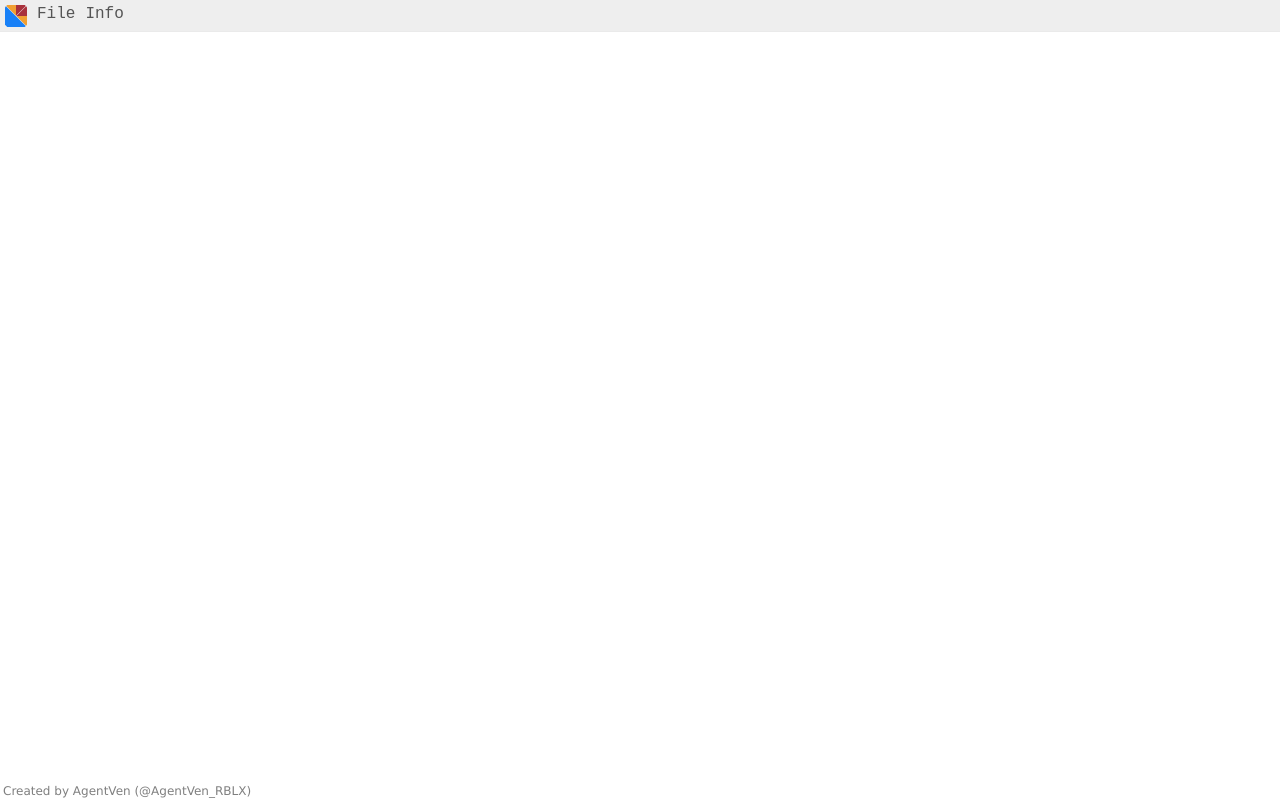
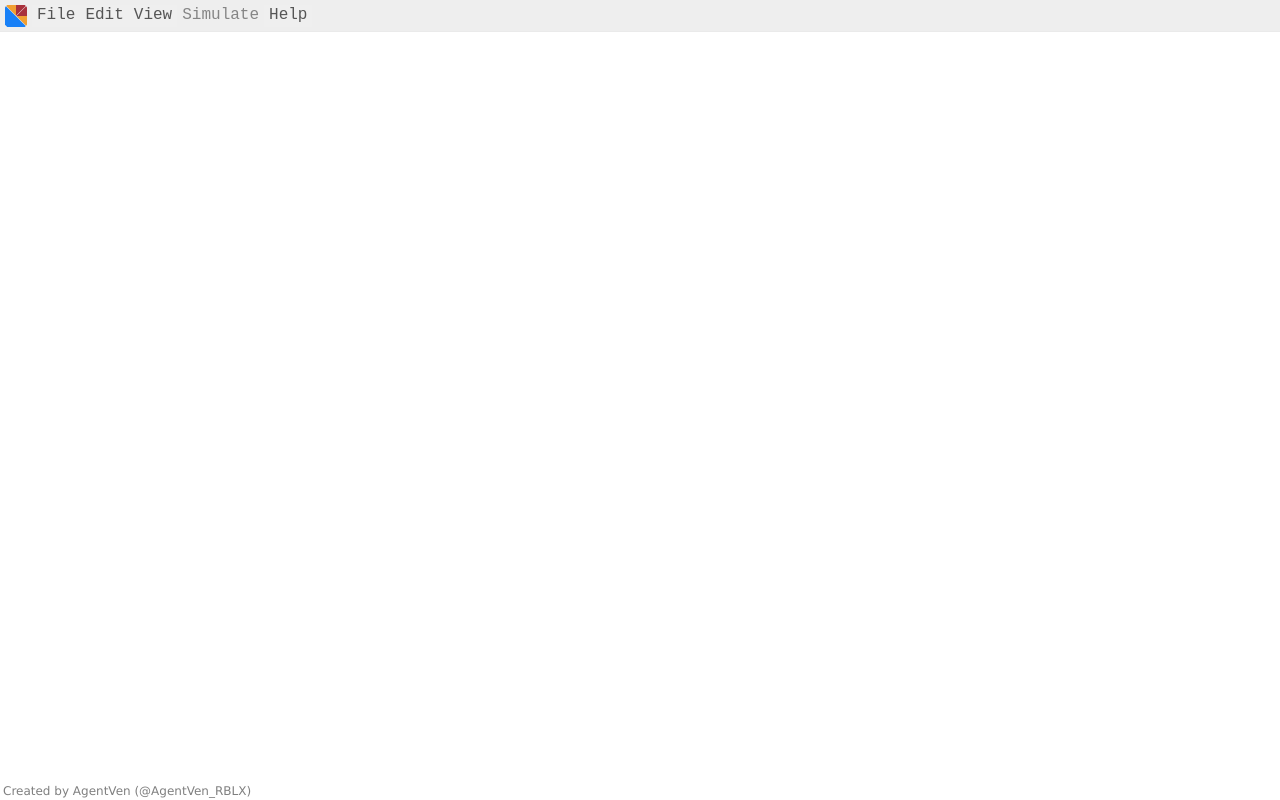
Before and after one commit to AgentVen/UMT-Blueprint-Maker, a website built with Vite: page index.html in a window 1280 px wide. Built offline with nearby package versions, Linux system fonts and the light colour scheme.

Commit message:
added some more menus, and now use actual buttons for menu selectors

```diff
--- a/index.html
+++ b/index.html
@@ -14,10 +14,13 @@
 	<header>
 		<div id="topbar">
 			<img id="topbar-inno-logo" src="/InnovationInc_Logo.svg" alt="" />
-			<ul id="menu-selector">
-				<li id="menu-selection-0" class="menu-selection">File</li>
-				<li id="menu-selection-1" class="menu-selection">Info</li>
-			</ul>
+			<div id="menu-selector">
+				<button id="menu-selection-0" class="menu-selection" type="button">File</button>
+				<button id="menu-selection-1" class="menu-selection" type="button">Edit</button>
+				<button id="menu-selection-2" class="menu-selection" type="button">View</button>
+				<button id="menu-selection-3" class="menu-selection" type="button" disabled>Simulate</button>
+				<button id="menu-selection-4" class="menu-selection" type="button">Help</button>
+			</div>
 		</div>
 		<div id="menu-panel-container">
 			<ul id="menu-panel-0" class="menu-panel">
@@ -35,7 +38,14 @@
 			</ul>
 			<ul id="menu-panel-1" class="menu-panel">
 				<li id="menu-panel-section-1-0" class="menu-panel-section">
-					<button id="menu-panel-item-1-0-0" class="menu-panel-item" type="button">About</button>
+					<button id="menu-panel-item-1-0-0" class="menu-panel-item" type="button" value="sub-menu-panel">Settings</button>
+				</li>
+			</ul>
+			<ul id="menu-panel-2" class="menu-panel"></ul>
+			<ul id="menu-panel-3" class="menu-panel"></ul>
+			<ul id="menu-panel-4" class="menu-panel">
+				<li id="menu-panel-section-4-0" class="menu-panel-section">
+					<button id="menu-panel-item-4-0-0" class="menu-panel-item" type="button">About</button>
 				</li>
 			</ul>
 		</div>
--- a/src/style.css
+++ b/src/style.css
@@ -80,14 +80,12 @@ footer {
 }
 
 #topbar #menu-selector {
-	z-index: inherit;
+	z-index: 102;
 	display: block flex;
 	width: fit-content;
 	height: inherit;
 	margin: 0;
 	margin-top: 5px; margin-bottom: 4px;
-	padding-left: 0;
-	list-style-type: none;
 }
 
 
@@ -108,8 +106,13 @@ footer {
 	cursor: pointer;
 }
 
-#topbar #menu-selector .menu-selection:hover {
+#topbar #menu-selector .menu-selection:hover:enabled {
 	background-color: var(--topbar-hover-background-color);
+}
+
+#topbar #menu-selector .menu-selection:disabled {
+	color: var(--disabled-text-color);
+	cursor: default;
 }
 
 #topbar #menu-selector .menu-selection.selected {
```
